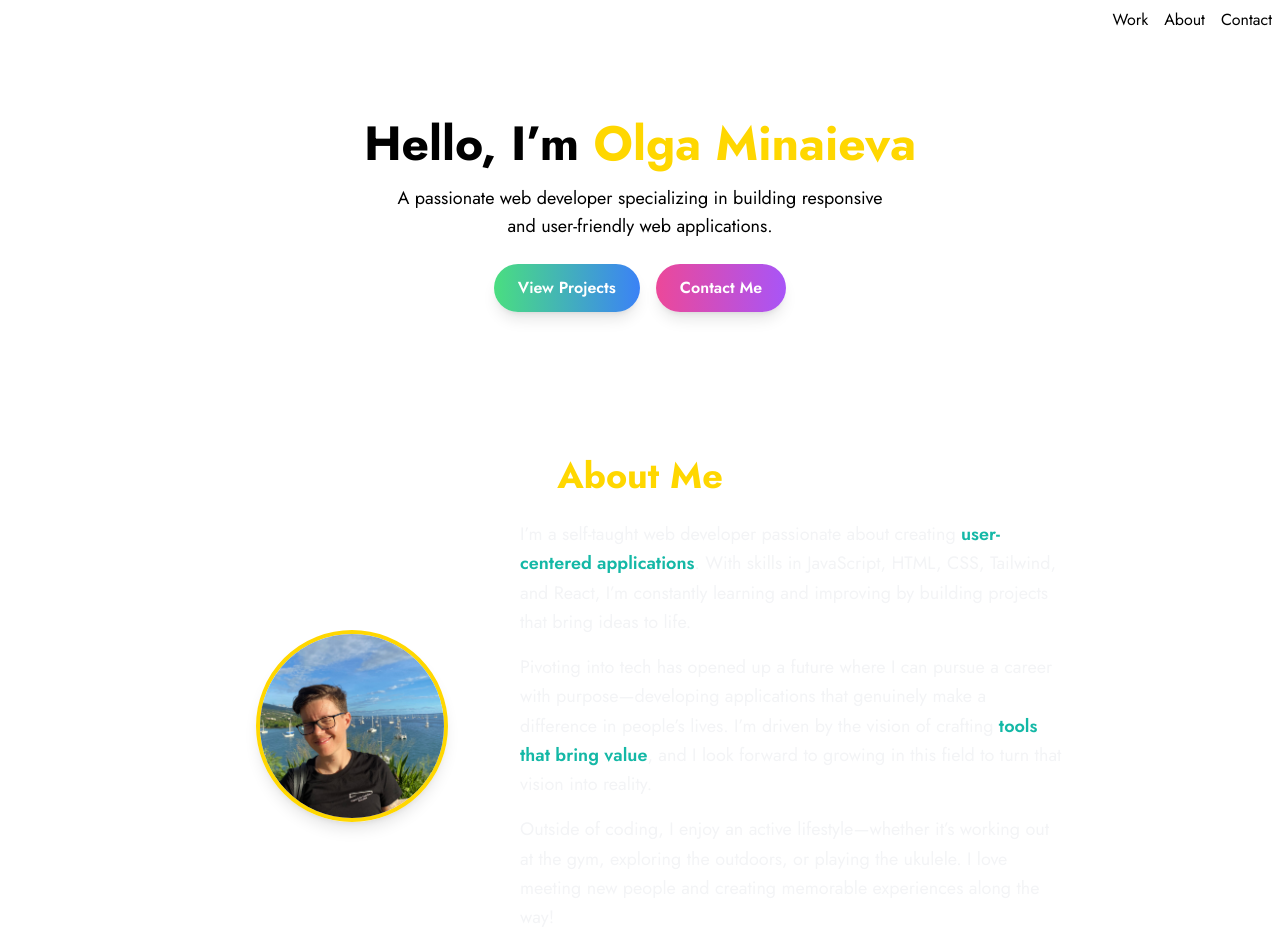
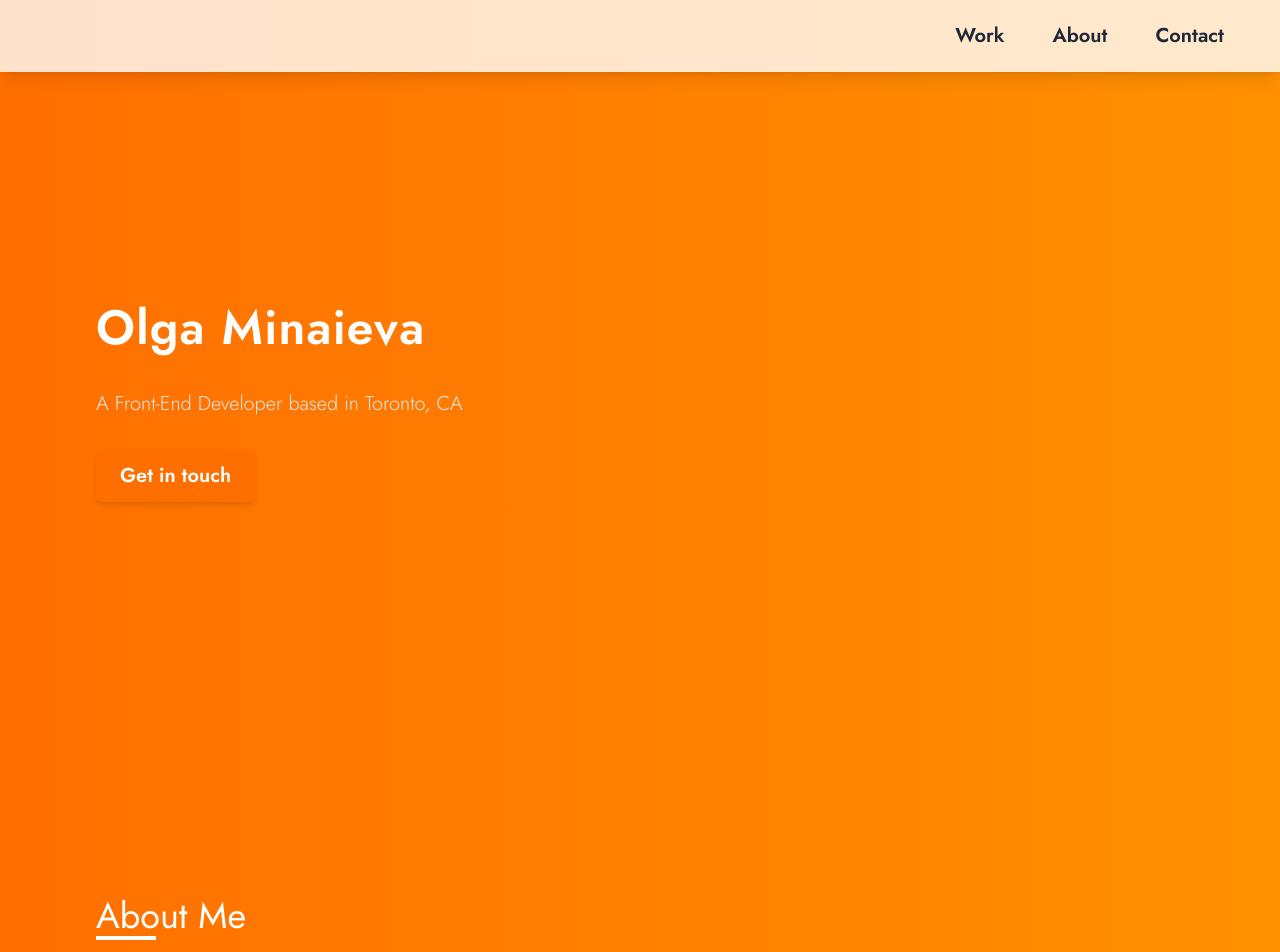
Before and after one commit to OlgaMinaievaWebDev/personal-website-new, a React (Vite) app: page / in a window 1280 px wide. Shown: the top 952 px of the page. Built offline with nearby package versions, Linux system fonts and the light colour scheme.

Commit message:
Header, About, Hero, Footer styled

```diff
--- a/src/App.jsx
+++ b/src/App.jsx
@@ -1,20 +1,21 @@
+import Hero from "./components/Hero";
 import About from "./components/About";
-import Hero from "./components/Hero";
-import Skills from "./components/Skills";
-import Projects from "./components/Projects";
-import Contact from "./components/Contact";
 import Header from './components/Header'
+import Footer from './components/Footer'
+
 
 function App() {
   return (
-    <div>
-      <Header/>
+    <>
+      <Header />
+      <main>
+
       <Hero />
       <About />
-      <Skills />
-      <Projects />
-      <Contact />
-    </div>
+      </main>
+
+      <Footer/>
+    </>
   );
 }
 
--- a/src/components/About.jsx
+++ b/src/components/About.jsx
@@ -1,49 +1,47 @@
 import ProfilePhoto from "../../public/IMG_4839.jpg";
+import Button from "../ui/Button";
 
 function About() {
   return (
-    <section id="about" className="py-16 bg-gradient-to-b from-background-light to-background-dark text-gray-100">
-      <div className="max-w-4xl mx-auto px-6 text-center">
-        <h2 className="text-4xl font-bold mb-6 text-highlight animate-fade-in">
-          About Me
-        </h2>
-        <div className="flex flex-col lg:flex-row lg:items-center lg:space-x-8 space-y-6 lg:space-y-0 animate-slide-in">
-          {/* Profile Image */}
-          <div className="lg:w-1/3 flex justify-center">
+    <section
+      id="about"
+      className="flex flex-col justify-center items-start w-full p-24 bg-gradient-to-r from-[#FF6F00] to-[#FF9100] text-white space-y-8"
+    >
+      <div>
+        <h2 className="text-4xl text-white inline-block">About Me</h2>
+        <div className="h-1 w-[60px] bg-white"></div>
+
+        <div className="flex items-start space-x-8 space-y-0 mt-8 gap-10">
+          <div className="lg:w-1/3 flex justify-start mb-6 lg:mb-0">
             <img
               src={ProfilePhoto}
               alt="Profile"
-              className="rounded-full w-40 h-40 lg:w-48 lg:h-48 shadow-lg border-4 border-highlight object-cover"
+              className="w-64 h-64 shadow-2xl object-cover"
             />
           </div>
 
           {/* Description */}
           <div className="lg:w-2/3 text-center lg:text-left">
-            <p className="text-lg leading-relaxed mb-4">
-              I’m a self-taught web developer passionate about creating{" "}
-              <span className="text-accent font-semibold">
-                user-centered applications
-              </span>
-              . With skills in JavaScript, HTML, CSS, Tailwind, and React, I’m
-              constantly learning and improving by building projects that bring
-              ideas to life.
+            <p className="text-xl leading-relaxed mb-6">
+              I'm a web developer based out of Orillia, CA. I love building apps
+              that solve real-world problems, and that are delightful to use. My
+              specialities include TypeScript, React JS, Tailwind CSS, and
+              JavaScript.
             </p>
-            <p className="text-lg leading-relaxed mb-4">
-              Pivoting into tech has opened up a future where I can pursue a
-              career with purpose—developing applications that genuinely make a
-              difference in people’s lives. I’m driven by the vision of crafting{" "}
-              <span className="text-accent font-semibold">
-                tools that bring value
-              </span>
-              , and I look forward to growing in this field to turn that vision
-              into reality.
+            <p className="text-xl leading-relaxed mb-6">
+              With a background in management and guest services at a casino,
+              I’ve honed strong communication and problem-solving skills,
+              ensuring an exceptional experience for clients and a
+              high-performing team.
             </p>
-            <p className="text-lg leading-relaxed">
+            <p className="text-xl leading-relaxed mb-6">
               Outside of coding, I enjoy an active lifestyle—whether it’s
               working out at the gym, exploring the outdoors, or playing the
               ukulele. I love meeting new people and creating memorable
               experiences along the way!
             </p>
+
+       <Button>Download CV</Button>
           </div>
         </div>
       </div>
--- a/src/components/Footer.jsx
+++ b/src/components/Footer.jsx
@@ -1,7 +1,10 @@
 function Footer() {
   return (
-    <footer className="p-5 bg-accentSecondary text-textPrimary text-center">
-      © {new Date().getFullYear()} Created by Olga Minaieva
+    <footer className="p-5 bg-gradient-to-r from-[#FF6F00] to-[#FF9100] text-white text-center">
+      <p className="text-lg font-semibold">
+        © {new Date().getFullYear()} Created by{" "}
+        <span className="font-bold">Olga Minaieva</span>
+      </p>
     </footer>
   );
 }
--- a/src/components/Header.jsx
+++ b/src/components/Header.jsx
@@ -1,13 +1,27 @@
 function Header() {
   return (
-    <header >
-      <nav className="flex justify-end items-center p-2 gap-4">
-        <a href="#work">Work</a>
-        <a href="#about">About</a>
-        <a href="#contact">Contact</a>
+    <header className="fixed top-0 w-full bg-white bg-opacity-80 shadow-lg z-10">
+      <nav className="flex justify-end items-center p-4 gap-12 text-xl font-semibold mr-10 h-[72px]">
+        <a
+          href="#work"
+          className="text-gray-800 hover:text-[#FF6F00] transition-all duration-300 ease-in-out"
+        >
+          Work
+        </a>
+        <a
+          href="#about"
+          className="text-gray-800 hover:text-[#FF6F00] transition-all duration-300 ease-in-out"
+        >
+          About
+        </a>
+        <a
+          href="#contact"
+          className="text-gray-800 hover:text-[#FF6F00] transition-all duration-300 ease-in-out"
+        >
+          Contact
+        </a>
       </nav>
     </header>
-  )
+  );
 }
-
 export default Header
--- a/src/components/Hero.jsx
+++ b/src/components/Hero.jsx
@@ -1,33 +1,18 @@
-
-
+import Button from "../ui/Button";
 function Hero() {
   return (
-    <section className="flex flex-col items-center justify-center text-center py-20 bg-gradient-to-b from-background-light to-background-dark animate-fade-in-up">
-      <div className="text-center">
-        <h1 className="text-5xl font-bold mb-4 animate-fade-in">
-          Hello, I’m <span className="text-highlight">Olga Minaieva</span>
-        </h1>
-        <p className="text-lg mb-6 max-w-lg mx-auto">
-          A passionate web developer specializing in building responsive and
-          user-friendly web applications.
-        </p>
-        <div className="flex justify-center space-x-4">
-          <a
-            to="/projects"
-            className="px-6 py-3 bg-gradient-to-r from-green-400 to-blue-500 text-white font-semibold rounded-full shadow-lg transition-transform transform hover:scale-105 hover:shadow-lg hover:shadow-blue-500/50"
-          >
-            View Projects
-          </a>
-          <a
-            to="/contact"
-            className="px-6 py-3 bg-gradient-to-r from-pink-500 to-purple-500 text-white font-semibold rounded-full shadow-lg transition-transform transform hover:scale-105 hover:shadow-lg hover:shadow-pink-500/50"
-          >
-            Contact Me
-          </a>
-        </div>
-      </div>
+    <section
+      id="hero"
+      className="flex flex-col justify-center items-start w-full p-24 space-y-8 h-[100vh] bg-gradient-to-r from-[#FF6F00] to-[#FF9100] text-white"
+    >
+      <h1 className="text-5xl font-semibold leading-tight tracking-wide">
+        Olga Minaieva
+      </h1>
+      <h3 className="text-xl font-light text-gray-200">
+        A Front-End Developer based in Toronto, CA
+      </h3>
+      <Button>Get in touch</Button>
     </section>
   );
 }
-
-export default Hero;
+export default Hero
--- a/src/index.css
+++ b/src/index.css
@@ -1,5 +1,3 @@
-
-
 @tailwind base;
 @tailwind components;
 @tailwind utilities;
@@ -7,5 +5,46 @@
 * {
   box-sizing: border-box;
   scroll-behavior: smooth;
-   font-family: 'Jost', sans-serif;
+  font-family: 'Jost', sans-serif;
 }
+
+/* Custom colors */
+:root {
+  --accent-color: #FF6F00; /* Warm orange */
+  --dark-gray: #333333; /* Dark gray for text */
+  --light-gray: #F5F5F5; /* Light gray for backgrounds */
+  --white: #FFFFFF;
+  --gray-200: #E5E5E5;
+}
+
+body {
+  background-color: var(--light-gray);
+  color: var(--dark-gray);
+}
+
+a {
+  text-decoration: none;
+}
+
+/* Global Button Style */
+button {
+  background-color: var(--white);
+  border-radius: 8px;
+  padding: 12px 24px;
+  font-size: 18px;
+  font-weight: 600;
+  color: var(--accent-color);
+  cursor: pointer;
+  transition: all 0.3s ease-in-out;
+}
+
+button:hover {
+  background-color: var(--accent-color);
+  color: var(--white);
+  box-shadow: 0 4px 8px rgba(0, 0, 0, 0.1);
+}
+
+button:focus {
+  outline: none;
+  box-shadow: 0 0 0 4px rgba(255, 111, 0, 0.5);
+}
--- /dev/null
+++ b/src/ui/Button.jsx
@@ -0,0 +1,16 @@
+function Button({ children, color = "primary" }) {
+  const colorClasses =
+    color === "primary"
+      ? "bg-[#FF6F00] text-white hover:bg-[#FF9100]"
+      : "bg-white text-[#FF6F00] hover:bg-[#FF6F00] hover:text-white";
+
+  return (
+    <button
+      className={`text-xl font-semibold rounded-md px-6 py-3 mt-8 cursor-pointer transition-all duration-300 ease-in-out shadow-md focus:outline-none focus:ring-4 focus:ring-[#FF6F00] focus:ring-opacity-50 ${colorClasses}`}
+    >
+      {children}
+    </button>
+  );
+}
+
+export default Button;
```
